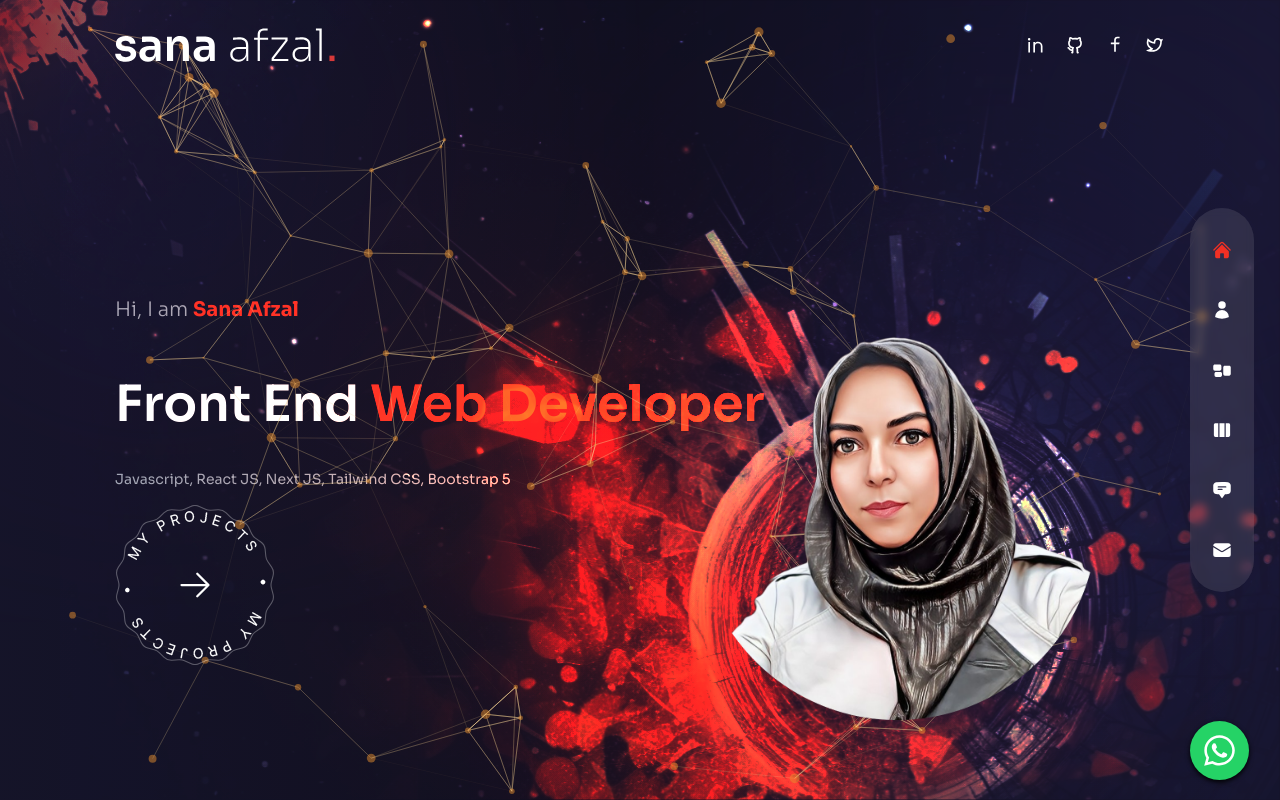
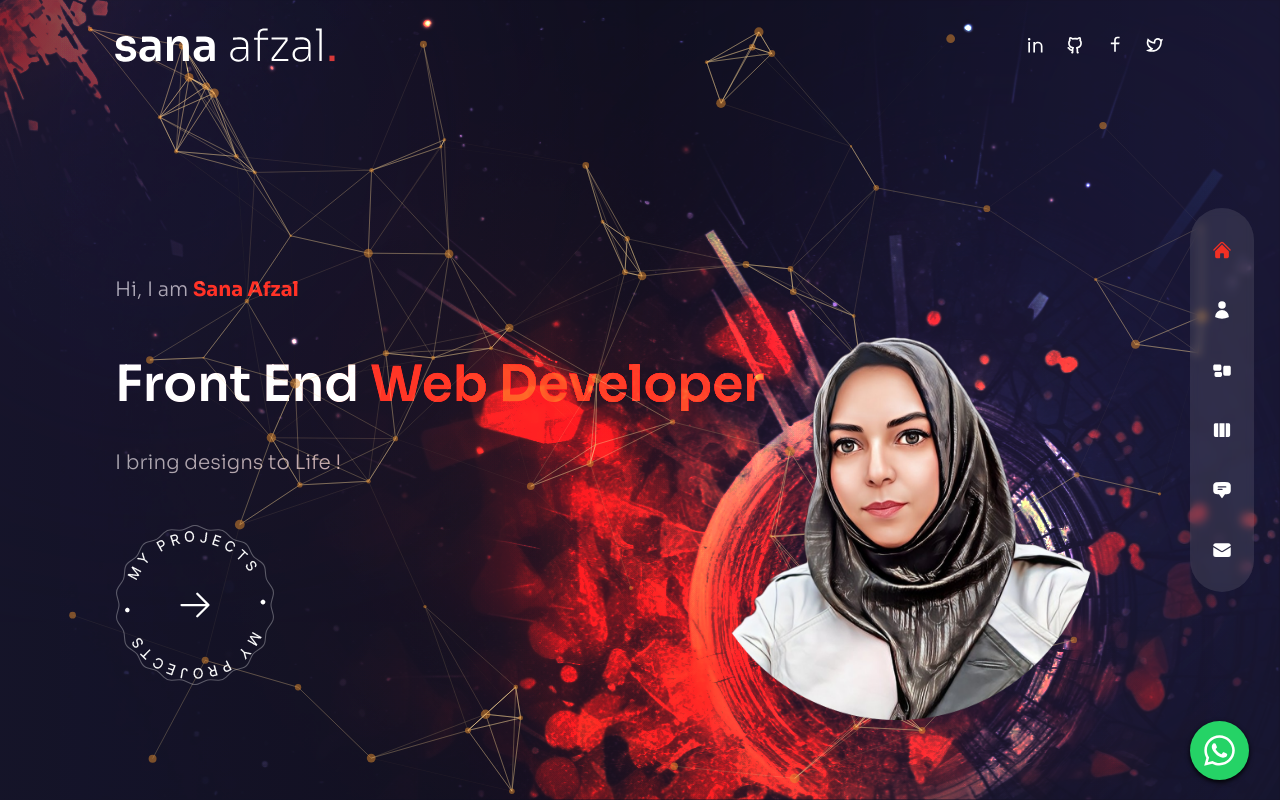
Before and after one commit to sanaafzal-cmd/nextjs-portfolio, a Next.js app: page / in a window 1280 px wide. Built offline with nearby package versions, Linux system fonts and the light colour scheme.

Commit message:
28 august

```diff
--- a/pages/index.js
+++ b/pages/index.js
@@ -41,7 +41,10 @@ const Home = () => {
         animate='show'
         exit='hidden'  className='h1'>Front End <span className='text-accent'>Web Developer</span> <br />
          </motion.h1>
-<small class='text-sm text-gray-400 pb-4'>Javascript, React JS, Next JS, Tailwind CSS, Bootstrap 5</small>
+<motion.p variants={fadeIn('down', 0.1)}
+        initial='hidden'
+        animate='show'
+        exit='hidden' className='max-w-sm xl:max-w-xl mx-auto xl:mx-0 mb-10 xl:mb-12 text-xl'>I bring designs to Life !</motion.p>
 
         {/* button */}
         <div className='flex justify-center xl:hidden relative'>
```
